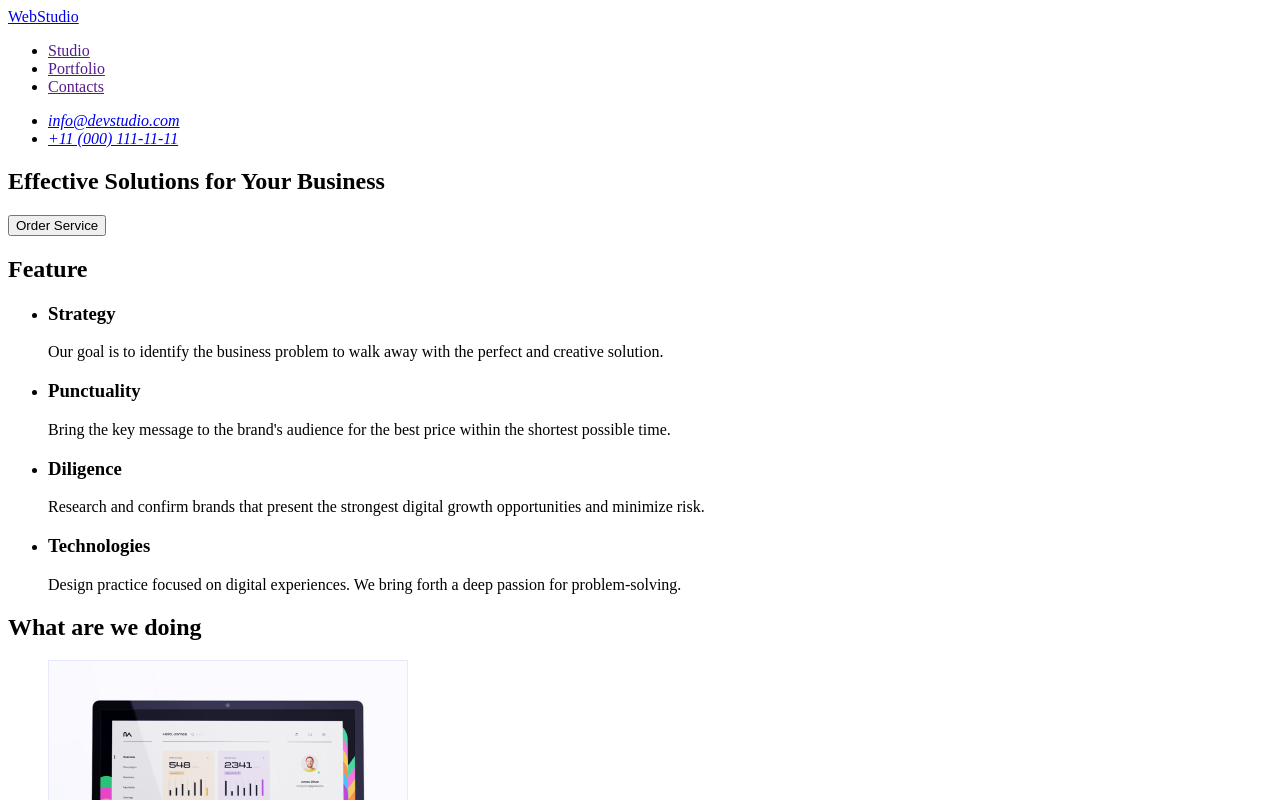
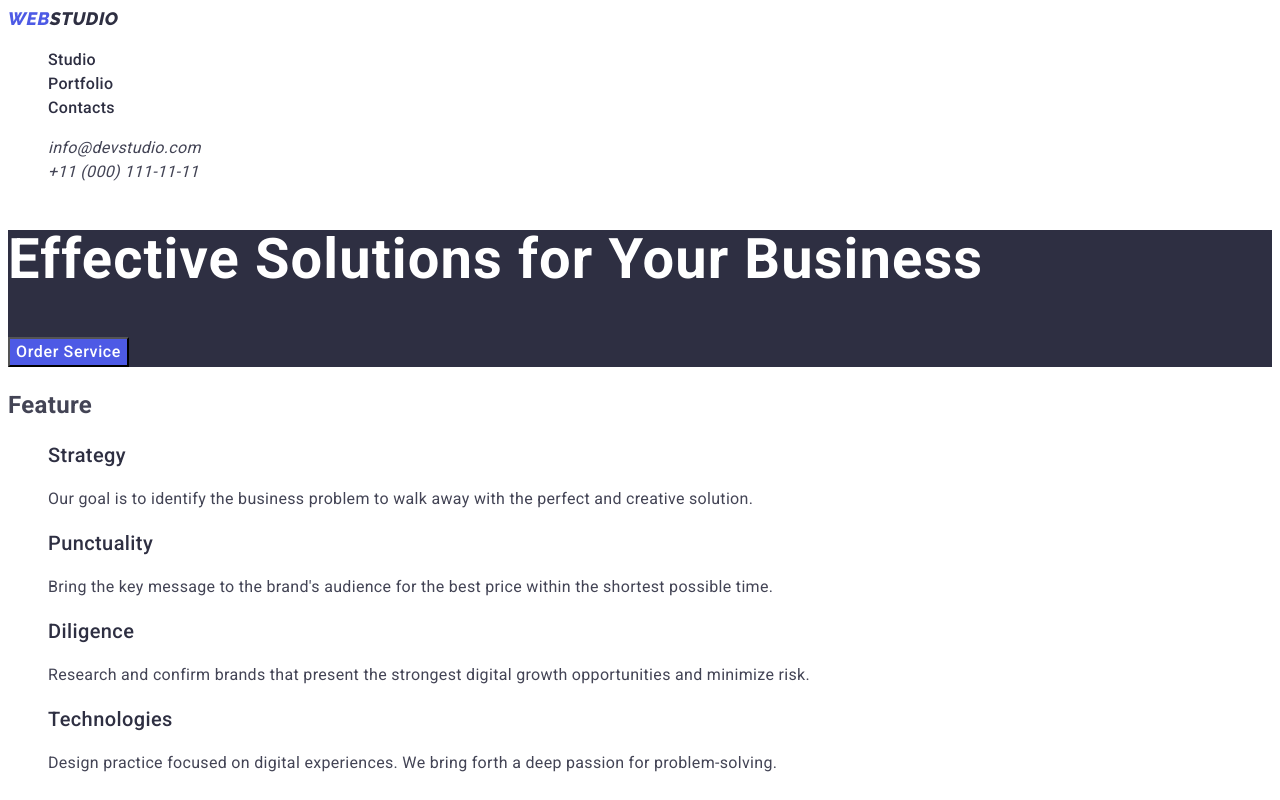
Before and after one commit to LiudmylaHorobets/goit-markup-hw-02, a plain HTML site: page index.html in a window 1280 px wide. Shown: the top 800 px of the page. Drawn offline with Linux system fonts and the light colour scheme.

Commit message:
homework 2

```diff
--- /dev/null
+++ b/css/styles.css
@@ -0,0 +1,153 @@
+:root {
+  /* font */
+  --primary-font: Roboto, sans-serif;
+  --logo-front: Raleway, sans-serif;
+
+  /* colors */
+  --iris-text-cl: #4d5ae5;
+  --ocean-text-cl: #404bbf;
+  --navy-blue-text-cl: #2e2f42;
+  --green-text-cl: #31d0aa;
+  --slate-text-cl: #434455;
+  --light-slate-text-cl: #8e8f99;
+  --cornflower-text-cl: #e7e9fc;
+  --cloud-text-cl: #f4f4fd;
+  --white-text-cl: #ffffff;
+  --dairy-text-cl: #fcfcfc;
+}
+
+/* Reset */
+
+.link {
+  text-decoration: none;
+}
+.list {
+  list-style: none;
+}
+
+/* Body styles */
+
+body {
+  font-family: var(--primary-font);
+  font-size: 16px;
+  line-height: 1.5;
+  letter-spacing: 0.02em;
+  color: var(--slate-text-cl);
+}
+
+/* Header section - Navigation */
+
+.logo {
+  font-family: var(--logo-front);
+  font-weight: 800;
+  font-size: 18px;
+  line-height: 1.17;
+  letter-spacing: 0.03em;
+  text-transform: uppercase;
+}
+.logo-part-first {
+  color: var(--iris-text-cl);
+}
+.logo-part-two-header {
+  color: var(--navy-blue-text-cl);
+}
+.header-item {
+  font-weight: 500;
+  color: var(--navy-blue-text-cl);
+}
+.header-link {
+  font-weight: 500;
+  font-size: 16px;
+  line-height: 1.5;
+  letter-spacing: 0.02em;
+  color: var(--navy-blue-text-cl);
+}
+.header-link:hover,
+.header-link:focus,
+.header-contact-link:hover,
+.header-contact-link:focus {
+  color: var(--ocean-text-cl);
+}
+
+/* Header section - Contacts */
+
+.header-contact-link {
+  font-size: 16px;
+  line-height: 1.5;
+  letter-spacing: 0.02em;
+  color: var(--slate-text-cl);
+}
+
+/* Hero section */
+
+.hero,
+.footer {
+  background-color: var(--navy-blue-text-cl);
+}
+.hero-title {
+  font-weight: 700;
+  font-size: 56px;
+  line-height: 1.07;
+  letter-spacing: 0.02em;
+  color: var(--white-text-cl);
+}
+
+/* Button */
+
+.btn {
+  font-family: inherit;
+  font-weight: 500;
+  font-size: 16px;
+  line-height: 1.5;
+  letter-spacing: 0.04em;
+  cursor: pointer;
+}
+.btn-dark {
+  color: var(--white-text-cl);
+  background-color: var(--iris-text-cl);
+}
+.btn-light {
+  color: var(--iris-text-cl);
+  background-color: var(--cloud-text-cl);
+}
+.btn:hover,
+.btn:focus,
+.btn-light:hover,
+.btn-light:focus {
+  color: var(--white-text-cl);
+  background-color: var(--ocean-text-cl);
+}
+
+/* Cards section 1 */
+
+.body-text {
+  font-size: 16px;
+  line-height: 1.5;
+  letter-spacing: 0.02em;
+  color: var(--slate-text-cl);
+}
+
+.header-3 {
+  font-weight: 500;
+  font-size: 20px;
+  line-height: 1.2;
+  letter-spacing: 0.02em;
+  color: var(--navy-blue-text-cl);
+}
+.header-2 {
+  font-weight: 700;
+  font-size: 36px;
+  line-height: 1.11;
+  letter-spacing: 0.02em;
+  text-transform: capitalize;
+  color: var(--navy-blue-text-cl);
+}
+.cards-item {
+  background-color: var(--white-text-cl);
+}
+
+/* Footer section */
+
+.logo-part-two-footer {
+  color: var(--cloud-text-cl);
+}
--- a/index.html
+++ b/index.html
@@ -4,74 +4,95 @@
     <meta charset="UTF-8" />
     <meta http-equiv="X-UA-Compatible" content="IE=edge" />
     <meta name="viewport" content="width=device-width, initial-scale=1.0" />
-    <title>Document</title>
+    <title>WebStudio</title>
+
+    <!-- Fonts -->
+    <link rel="preconnect" href="https://fonts.googleapis.com" />
+    <link rel="preconnect" href="https://fonts.gstatic.com" crossorigin />
+    <link
+      href="https://fonts.googleapis.com/css2?family=Raleway:ital,wght@1,800&family=Roboto:wght@400;500;700;900&display=swap"
+      rel="stylesheet"
+    />
+
+    <!-- Custom styles -->
+    <link rel="stylesheet" href="./css/styles.css" />
   </head>
   <body>
     <!-- Header section -->
-    <header>
-      <nav>
-        <a href="./index.html">WebStudio</a>
+    <header class="page-header">
+      <nav class="header-nav">
+        <a class="logo link" href="./index.html">
+          <span class="logo-part-first">Web</span
+          ><span class="logo-part-two-header">Studio</span></a
+        >
 
-        <ul>
-          <li>
-            <a href="">Studio</a>
+        <!-- Header section - Navigation -->
+        <ul class="header-list list">
+          <li class="header-item">
+            <a class="header-link link" href="./index.html">Studio</a>
           </li>
-          <li>
-            <a href="">Portfolio</a>
+          <li class="header-item">
+            <a class="header-link link" href="./portfolio.html">Portfolio</a>
           </li>
-          <li>
-            <a href="">Contacts</a>
+          <li class="header-item">
+            <a class="header-link link" href="">Contacts</a>
           </li>
         </ul>
       </nav>
 
-      <address>
-        <ul>
-          <li>
-            <a href="mailto:info@devstudio.com">info@devstudio.com</a>
+      <!-- Header section - Contacts -->
+      <address class="header-contact">
+        <ul class="header-contact-list list">
+          <li class="header-contact-item">
+            <a class="header-contact-link link" href="mailto:info@devstudio.com"
+              >info@devstudio.com</a
+            >
           </li>
-          <li>
-            <a href="tel:+110001111111">+11 (000) 111-11-11</a>
+          <li class="header-contact-item">
+            <a class="header-contact-link link" href="tel:+110001111111"
+              >+11 (000) 111-11-11</a
+            >
           </li>
         </ul>
       </address>
     </header>
 
-    <main>
+    <!-- Main section -->
+    <main class="page-main">
       <!-- Hero section -->
-      <section>
-        <h1>Effective Solutions for Your Business</h1>
-        <button type="button">Order Service</button>
+      <section class="hero">
+        <h1 class="hero-title">Effective Solutions for Your Business</h1>
+        <button class="btn btn-dark" type="button">Order Service</button>
       </section>
 
-      <!-- Servises section 1 -->
-      <section>
-        <h2>Feature</h2>
-        <ul>
-          <li>
-            <h3>Strategy</h3>
-            <p>
+      <!-- Features section 1 -->
+      <section class="features">
+        <h2 class="features-title">Feature</h2>
+        <ul class="features-list list">
+          <li class="features-item">
+            <h3 class="header-3">Strategy</h3>
+            <p class="features-item-text">
               Our goal is to identify the business problem to walk away with the
               perfect and creative solution.
             </p>
           </li>
-          <li>
-            <h3>Punctuality</h3>
-            <p>
+          <li class="features-item">
+            <h3 class="header-3">Punctuality</h3>
+            <p class="body-text">
               Bring the key message to the brand's audience for the best price
               within the shortest possible time.
             </p>
           </li>
-          <li>
-            <h3>Diligence</h3>
-            <p>
+          <li class="features-item">
+            <h3 class="header-3">Diligence</h3>
+            <p class="body-text">
               Research and confirm brands that present the strongest digital
               growth opportunities and minimize risk.
             </p>
           </li>
-          <li>
-            <h3>Technologies</h3>
-            <p>
+          <li class="features-item">
+            <h3 class="header-3">Technologies</h3>
+            <p class="body-text">
               Design practice focused on digital experiences. We bring forth a
               deep passion for problem-solving.
             </p>
@@ -80,10 +101,10 @@
       </section>
 
       <!-- About section 2 -->
-      <section>
-        <h2>What are we doing</h2>
-        <ul>
-          <li>
+      <section class="page-about">
+        <h2 class="header-2">What are we doing</h2>
+        <ul class="about-list list">
+          <li class="about-item">
             <img
               src="./images/img21.jpg"
               alt="identify the business problem "
@@ -91,7 +112,7 @@
               height="300"
             />
           </li>
-          <li>
+          <li class="about-item">
             <img
               src="./images/img22.jpg"
               alt="problem-solving"
@@ -99,7 +120,7 @@
               height="300"
             />
           </li>
-          <li>
+          <li class="about-item">
             <img
               src="./images/img23.jpg"
               alt="key message to the audience"
@@ -111,57 +132,61 @@
       </section>
 
       <!-- Team section 3 -->
-      <section>
-        <h2>Our Team</h2>
-        <ul>
-          <li>
+      <section class="page-team">
+        <h2 class="header-2">Our Team</h2>
+        <ul class="team-list list">
+          <li class="cards-item">
             <img
               src="./images/img31.jpg"
               alt="Mark Guerrero"
               width="264"
               height="260"
             />
-            <h3>Mark Guerrero</h3>
-            <p>Product Designer</p>
+            <h3 class="header-3">Mark Guerrero</h3>
+            <p class="body-text">Product Designer</p>
           </li>
-          <li>
+          <li class="cards-item">
             <img
               src="./images/img32.jpg"
               alt="Tom Ford"
               width="264"
               height="260"
             />
-            <h3>Tom Ford</h3>
-            <p>Frontend Developer</p>
+            <h3 class="header-3">Tom Ford</h3>
+            <p class="body-text">Frontend Developer</p>
           </li>
-          <li>
+          <li class="cards-item">
             <img
               src="./images/img33.jpg"
               alt="Camila Garcia"
               width="264"
               height="260"
             />
-            <h3>Camila Garcia</h3>
-            <p>Marketing</p>
+            <h3 class="header-3">Camila Garcia</h3>
+            <p class="body-text">Marketing</p>
           </li>
-          <li>
+          <li class="cards-item">
             <img
               src="./images/img34.jpg"
               alt="Daniel Wilson"
               width="264"
               height="260"
             />
-            <h3>Daniel Wilson</h3>
-            <p>UI Designer</p>
+            <h3 class="header-3">Daniel Wilson</h3>
+            <p class="body-text">UI Designer</p>
           </li>
         </ul>
       </section>
     </main>
 
     <!-- Footer section -->
-    <footer>
-      <a href="./index.html">WebStudio</a>
-      <p>
+    <footer class="footer">
+      <a class="logo link" href="./index.html">
+        <span class="logo-part-first">Web</span
+        ><span class="logo-part-two-footer">Studio</span>
+      </a>
+
+      <p class="footer-text">
         Increase the flow of customers and sales for your business with digital
         marketing & growth solutions.
       </p>
```
Also changed, not shown: portfolio.html (added, +145 -0 lines), images/portfolio/img-portfolio-1.jpg (added), images/portfolio/img-portfolio-2.jpg (added), images/portfolio/img-portfolio-3.jpg (added), images/portfolio/img-portfolio-4.jpg (added), images/portfolio/img-portfolio-5.jpg (added), images/portfolio/img-portfolio-6.jpg (added), images/portfolio/img-portfolio-7.jpg (added), images/portfolio/img-portfolio-8.jpg (added), images/portfolio/img-portfolio-9.jpg (added).
